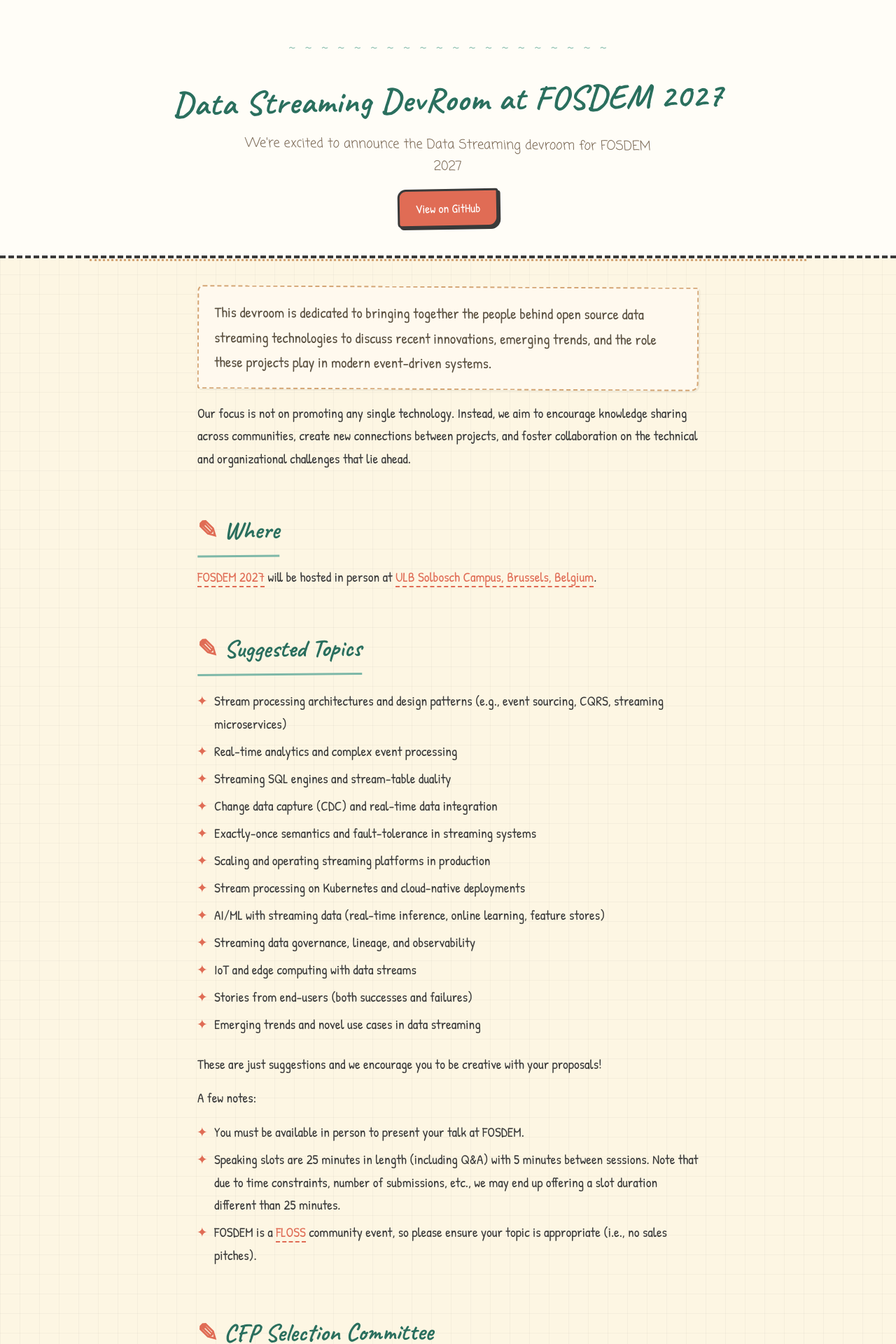
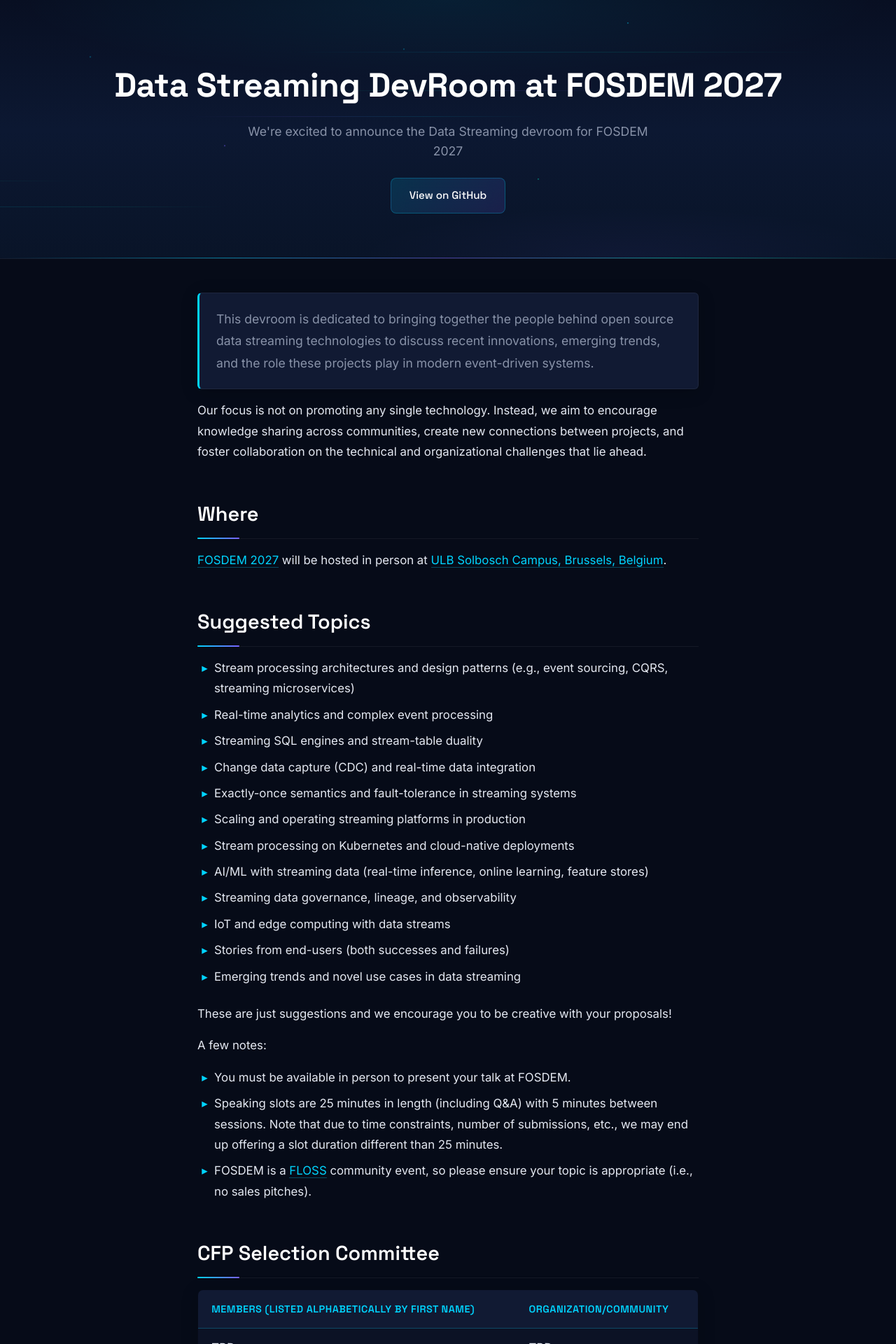
Before and after one commit to Naros/fosdem-data-streaming.github.io, a Jekyll site: the page built from index.md, in a window 1280 px wide. Shown: the top 1920 px of the page at 70% size. Built offline with Jekyll 4.4.1, drawn with Linux system fonts in a browser that asks for light colours.

Commit message:
change theme

```diff
--- a/_layouts/default.html
+++ b/_layouts/default.html
@@ -5,7 +5,7 @@
 
 {% seo %}
     <meta name="viewport" content="width=device-width, initial-scale=1">
-    <meta name="theme-color" content="#fdf6e3">
+    <meta name="theme-color" content="#060b18">
     <meta name="apple-mobile-web-app-status-bar-style" content="black-translucent">
     <link rel="stylesheet" href="{{ '/assets/css/style.css?v=' | append: site.github.build_revision | relative_url }}">
     {% include head-custom.html %}
@@ -14,6 +14,23 @@
     <a id="skip-to-content" href="#content">Skip to the content.</a>
 
     <header class="page-header" role="banner">
+      <div class="stream-lines">
+        <div class="line"></div>
+        <div class="line"></div>
+        <div class="line"></div>
+        <div class="line"></div>
+        <div class="line"></div>
+      </div>
+      <div class="particles">
+        <div class="dot"></div>
+        <div class="dot"></div>
+        <div class="dot"></div>
+        <div class="dot"></div>
+        <div class="dot"></div>
+        <div class="dot"></div>
+        <div class="dot"></div>
+        <div class="dot"></div>
+      </div>
       <h1 class="project-name">{{ page.title | default: site.title | default: site.github.repository_name }}</h1>
       <h2 class="project-tagline">{{ page.description | default: site.description | default: site.github.project_tagline }}</h2>
       {% if site.github.is_project_page %}
--- a/assets/css/style.css
+++ b/assets/css/style.css
@@ -1,4 +1,4 @@
-@import url('https://fonts.googleapis.com/css2?family=Caveat:wght@400;600;700&family=Patrick+Hand&family=Coming+Soon&display=swap');
+@import url('https://fonts.googleapis.com/css2?family=Space+Grotesk:wght@400;500;600;700&family=Inter:wght@400;500;600&family=JetBrains+Mono:wght@400;500&display=swap');
 
 * {
   margin: 0;
@@ -6,29 +6,40 @@
   box-sizing: border-box;
 }
 
+:root {
+  --bg-deep: #060b18;
+  --bg-surface: #0c1225;
+  --bg-card: #111a33;
+  --accent-cyan: #00d4ff;
+  --accent-teal: #00e5c3;
+  --accent-purple: #7b61ff;
+  --accent-glow: rgba(0, 212, 255, 0.15);
+  --text-primary: #e4e8f1;
+  --text-secondary: #8892a8;
+  --text-muted: #5a6480;
+  --border-subtle: rgba(255, 255, 255, 0.06);
+  --border-accent: rgba(0, 212, 255, 0.25);
+}
+
 body {
-  font-family: 'Patrick Hand', cursive;
-  font-size: 1.2rem;
-  line-height: 1.7;
-  color: #3a3a3a;
-  background-color: #fdf6e3;
-  background-image:
-    linear-gradient(rgba(0,0,0,0.03) 1px, transparent 1px),
-    linear-gradient(90deg, rgba(0,0,0,0.03) 1px, transparent 1px);
-  background-size: 28px 28px;
+  font-family: 'Inter', -apple-system, BlinkMacSystemFont, sans-serif;
+  font-size: 1.05rem;
+  line-height: 1.75;
+  color: var(--text-primary);
+  background-color: var(--bg-deep);
   min-height: 100vh;
 }
 
 a {
-  color: #e06c55;
+  color: var(--accent-cyan);
   text-decoration: none;
-  border-bottom: 2px dashed #e06c55;
-  transition: color 0.2s;
+  border-bottom: 1px solid rgba(0, 212, 255, 0.3);
+  transition: color 0.2s, border-color 0.2s;
 }
 
 a:hover {
-  color: #c0392b;
-  border-bottom-style: solid;
+  color: #fff;
+  border-bottom-color: var(--accent-cyan);
 }
 
 #skip-to-content {
@@ -39,77 +50,186 @@ a:hover {
 /* ── Header ── */
 
 .page-header {
+  position: relative;
   text-align: center;
-  padding: 3rem 1.5rem 2.5rem;
-  background-color: #fffdf7;
-  border-bottom: 4px solid #3a3a3a;
-  border-bottom-style: dashed;
-  position: relative;
+  padding: 5rem 2rem 4rem;
+  background: linear-gradient(180deg, #080f22 0%, #0c1832 50%, #091428 100%);
+  overflow: hidden;
+  border-bottom: 1px solid var(--border-subtle);
 }
 
 .page-header::before {
-  content: '~ ~ ~ ~ ~ ~ ~ ~ ~ ~ ~ ~ ~ ~ ~ ~ ~ ~ ~ ~';
-  display: block;
-  font-family: 'Caveat', cursive;
-  font-size: 1.4rem;
-  color: #7eb8a8;
-  letter-spacing: 4px;
-  margin-bottom: 1rem;
+  content: '';
+  position: absolute;
+  inset: 0;
+  background:
+    radial-gradient(ellipse 80% 50% at 50% 0%, rgba(0, 212, 255, 0.08) 0%, transparent 60%),
+    radial-gradient(ellipse 60% 40% at 70% 100%, rgba(123, 97, 255, 0.06) 0%, transparent 50%);
+  pointer-events: none;
 }
 
 .page-header::after {
   content: '';
   position: absolute;
-  bottom: -8px;
-  left: 10%;
-  right: 10%;
-  height: 4px;
-  border-bottom: 3px dotted #d4a574;
+  bottom: 0;
+  left: 0;
+  right: 0;
+  height: 1px;
+  background: linear-gradient(90deg, transparent, var(--accent-cyan), var(--accent-purple), var(--accent-teal), transparent);
+  opacity: 0.5;
+}
+
+/* Animated flowing streams in header */
+
+.stream-lines {
+  position: absolute;
+  inset: 0;
+  overflow: hidden;
+  pointer-events: none;
+  opacity: 0.12;
+}
+
+.stream-lines .line {
+  position: absolute;
+  height: 1px;
+  background: linear-gradient(90deg, transparent, var(--accent-cyan), var(--accent-teal), transparent);
+  animation: streamFlow linear infinite;
+}
+
+.stream-lines .line:nth-child(1) {
+  top: 20%;
+  width: 60%;
+  left: -60%;
+  animation-duration: 8s;
+  animation-delay: 0s;
+}
+
+.stream-lines .line:nth-child(2) {
+  top: 45%;
+  width: 40%;
+  left: -40%;
+  animation-duration: 6s;
+  animation-delay: 2s;
+  background: linear-gradient(90deg, transparent, var(--accent-purple), var(--accent-cyan), transparent);
+}
+
+.stream-lines .line:nth-child(3) {
+  top: 70%;
+  width: 50%;
+  left: -50%;
+  animation-duration: 10s;
+  animation-delay: 4s;
+}
+
+.stream-lines .line:nth-child(4) {
+  top: 35%;
+  width: 35%;
+  left: -35%;
+  animation-duration: 7s;
+  animation-delay: 1s;
+  background: linear-gradient(90deg, transparent, var(--accent-teal), var(--accent-purple), transparent);
+}
+
+.stream-lines .line:nth-child(5) {
+  top: 80%;
+  width: 45%;
+  left: -45%;
+  animation-duration: 9s;
+  animation-delay: 3s;
+}
+
+@keyframes streamFlow {
+  0% { transform: translateX(0); }
+  100% { transform: translateX(calc(100vw + 100%)); }
+}
+
+/* Floating data particles */
+
+.particles {
+  position: absolute;
+  inset: 0;
+  pointer-events: none;
+  overflow: hidden;
+}
+
+.particles .dot {
+  position: absolute;
+  width: 2px;
+  height: 2px;
+  border-radius: 50%;
+  background: var(--accent-cyan);
+  opacity: 0;
+  animation: particleDrift linear infinite;
+}
+
+.particles .dot:nth-child(1)  { left: 10%; top: 30%; animation-duration: 12s; animation-delay: 0s; }
+.particles .dot:nth-child(2)  { left: 25%; top: 60%; animation-duration: 15s; animation-delay: 2s; background: var(--accent-purple); }
+.particles .dot:nth-child(3)  { left: 45%; top: 20%; animation-duration: 10s; animation-delay: 4s; }
+.particles .dot:nth-child(4)  { left: 60%; top: 75%; animation-duration: 13s; animation-delay: 1s; background: var(--accent-teal); }
+.particles .dot:nth-child(5)  { left: 80%; top: 40%; animation-duration: 11s; animation-delay: 3s; }
+.particles .dot:nth-child(6)  { left: 15%; top: 80%; animation-duration: 14s; animation-delay: 5s; background: var(--accent-purple); }
+.particles .dot:nth-child(7)  { left: 70%; top: 15%; animation-duration: 9s;  animation-delay: 2s; }
+.particles .dot:nth-child(8)  { left: 90%; top: 55%; animation-duration: 16s; animation-delay: 6s; background: var(--accent-teal); }
+
+@keyframes particleDrift {
+  0%   { opacity: 0; transform: translateY(0) scale(1); }
+  10%  { opacity: 0.6; }
+  90%  { opacity: 0.6; }
+  100% { opacity: 0; transform: translateY(-80px) scale(0.5); }
 }
 
 .project-name {
-  font-family: 'Caveat', cursive;
+  font-family: 'Space Grotesk', sans-serif;
   font-size: 3rem;
   font-weight: 700;
-  color: #2a6f5e;
-  margin-bottom: 0.5rem;
-  letter-spacing: 1px;
-  transform: rotate(-1deg);
+  color: #fff;
+  margin-bottom: 0.6rem;
+  letter-spacing: -0.5px;
+  position: relative;
   display: inline-block;
 }
 
+.project-name .stream-icon {
+  display: inline-block;
+  margin-right: 0.3rem;
+  color: var(--accent-cyan);
+  font-size: 2.5rem;
+  vertical-align: middle;
+}
+
 .project-tagline {
-  font-family: 'Coming Soon', cursive;
-  font-size: 1.15rem;
+  font-family: 'Inter', sans-serif;
+  font-size: 1.1rem;
   font-weight: 400;
-  color: #7a6855;
+  color: var(--text-secondary);
   max-width: 600px;
   margin: 0 auto;
-  transform: rotate(0.5deg);
+  line-height: 1.6;
 }
 
 .btn {
   display: inline-block;
-  margin: 1rem 0.5rem 0;
-  padding: 0.6rem 1.4rem;
-  font-family: 'Patrick Hand', cursive;
-  font-size: 1.1rem;
+  margin: 1.5rem 0.5rem 0;
+  padding: 0.7rem 1.6rem;
+  font-family: 'Space Grotesk', sans-serif;
+  font-size: 0.95rem;
+  font-weight: 500;
   color: #fff;
-  background-color: #e06c55;
-  border: 3px solid #3a3a3a;
-  border-radius: 12px 4px 14px 6px;
+  background: linear-gradient(135deg, rgba(0, 212, 255, 0.15), rgba(123, 97, 255, 0.15));
+  border: 1px solid var(--border-accent);
+  border-radius: 8px;
   cursor: pointer;
   text-decoration: none;
-  border-bottom: 3px solid #3a3a3a;
-  transform: rotate(-1deg);
-  transition: transform 0.15s, background-color 0.2s;
-  box-shadow: 3px 3px 0 #3a3a3a;
+  border-bottom: 1px solid var(--border-accent);
+  transition: all 0.25s;
+  backdrop-filter: blur(10px);
 }
 
 .btn:hover {
-  transform: rotate(1deg) scale(1.05);
-  background-color: #c0392b;
+  background: linear-gradient(135deg, rgba(0, 212, 255, 0.25), rgba(123, 97, 255, 0.25));
+  border-color: var(--accent-cyan);
   color: #fff;
+  box-shadow: 0 0 20px rgba(0, 212, 255, 0.15);
 }
 
 /* ── Main Content ── */
@@ -117,41 +237,54 @@ a:hover {
 .main-content {
   max-width: 780px;
   margin: 0 auto;
-  padding: 2.5rem 2rem 4rem;
+  padding: 3rem 2rem 4rem;
 }
 
 .main-content h2 {
-  font-family: 'Caveat', cursive;
-  font-size: 2.2rem;
-  color: #2a6f5e;
-  margin: 2.5rem 0 0.8rem;
-  padding-bottom: 0.3rem;
-  border-bottom: 3px solid #7eb8a8;
-  border-bottom-style: wavy;
-  display: inline-block;
-  transform: rotate(-0.5deg);
+  font-family: 'Space Grotesk', sans-serif;
+  font-size: 1.8rem;
+  font-weight: 600;
+  color: #fff;
+  margin: 3rem 0 1rem;
+  padding-bottom: 0.6rem;
+  border-bottom: 1px solid var(--border-subtle);
+  position: relative;
+}
+
+.main-content h2::after {
+  content: '';
+  position: absolute;
+  bottom: -1px;
+  left: 0;
+  width: 60px;
+  height: 2px;
+  background: linear-gradient(90deg, var(--accent-cyan), var(--accent-purple));
+  border-radius: 1px;
 }
 
 .main-content h3 {
-  font-family: 'Caveat', cursive;
-  font-size: 1.7rem;
-  color: #d4a574;
+  font-family: 'Space Grotesk', sans-serif;
+  font-size: 1.35rem;
+  font-weight: 500;
+  color: var(--accent-teal);
   margin: 2rem 0 0.5rem;
 }
 
 .main-content p {
   margin-bottom: 1rem;
+  color: var(--text-primary);
 }
 
 .main-content > p:first-of-type {
-  font-size: 1.3rem;
-  color: #5a5040;
-  background: #fff9ee;
-  border: 2px dashed #d4a574;
-  border-radius: 8px 2px 10px 4px;
-  padding: 1.2rem 1.4rem;
-  transform: rotate(0.3deg);
-  box-shadow: 2px 2px 0 rgba(0,0,0,0.05);
+  font-size: 1.1rem;
+  line-height: 1.8;
+  color: var(--text-secondary);
+  background: var(--bg-card);
+  border: 1px solid var(--border-subtle);
+  border-left: 3px solid var(--accent-cyan);
+  border-radius: 6px;
+  padding: 1.3rem 1.5rem;
+  box-shadow: 0 4px 24px rgba(0, 0, 0, 0.2);
 }
 
 /* ── Lists ── */
@@ -162,109 +295,126 @@ a:hover {
 }
 
 .main-content li {
-  margin-bottom: 0.4rem;
+  margin-bottom: 0.5rem;
   padding-left: 0.3rem;
+  color: var(--text-primary);
 }
 
 .main-content ul li::marker {
-  content: '✦ ';
-  color: #e06c55;
+  content: '▸ ';
+  color: var(--accent-cyan);
 }
 
 /* ── Table ── */
 
 .main-content table {
   width: 100%;
-  border-collapse: separate;
-  border-spacing: 0;
+  border-collapse: collapse;
   margin: 1rem 0 2rem;
-  border: 3px solid #3a3a3a;
-  border-radius: 10px 4px 12px 6px;
+  border: 1px solid var(--border-subtle);
+  border-radius: 8px;
   overflow: hidden;
-  box-shadow: 4px 4px 0 rgba(0,0,0,0.08);
-  transform: rotate(-0.3deg);
+  box-shadow: 0 4px 24px rgba(0, 0, 0, 0.2);
 }
 
 .main-content th {
-  font-family: 'Caveat', cursive;
-  font-size: 1.4rem;
-  background-color: #7eb8a8;
-  color: #fff;
-  padding: 0.7rem 1rem;
+  font-family: 'Space Grotesk', sans-serif;
+  font-size: 0.9rem;
+  font-weight: 600;
+  text-transform: uppercase;
+  letter-spacing: 0.5px;
+  background-color: var(--bg-card);
+  color: var(--accent-cyan);
+  padding: 0.9rem 1.2rem;
   text-align: left;
-  border-bottom: 3px solid #3a3a3a;
+  border-bottom: 1px solid var(--border-accent);
 }
 
 .main-content td {
-  padding: 0.6rem 1rem;
-  border-bottom: 1px dashed #c5b8a5;
-  background-color: #fffdf7;
+  padding: 0.8rem 1.2rem;
+  border-bottom: 1px solid var(--border-subtle);
+  background-color: var(--bg-surface);
+  color: var(--text-primary);
 }
 
 .main-content tr:last-child td {
   border-bottom: none;
 }
 
+.main-content tr:hover td {
+  background-color: rgba(0, 212, 255, 0.03);
+}
+
 /* ── Emphasis & strong ── */
 
 .main-content em {
-  color: #7a6855;
+  color: var(--text-secondary);
   font-style: italic;
 }
 
 .main-content strong {
-  color: #2a6f5e;
+  color: #fff;
   font-weight: 600;
 }
 
-/* ── Blockquote (notebook margin note) ── */
+/* ── Blockquote ── */
 
 .main-content blockquote {
   margin: 1.5rem 0;
-  padding: 1rem 1.2rem;
-  border-left: 5px solid #e06c55;
-  background: #fff5f2;
-  border-radius: 0 8px 8px 0;
-  font-family: 'Coming Soon', cursive;
-  font-size: 1.05rem;
-  color: #6b5040;
-  transform: rotate(0.4deg);
+  padding: 1rem 1.4rem;
+  border-left: 3px solid var(--accent-purple);
+  background: rgba(123, 97, 255, 0.05);
+  border-radius: 0 6px 6px 0;
+  font-size: 1rem;
+  color: var(--text-secondary);
 }
 
 /* ── Code ── */
 
 .main-content code {
-  font-family: monospace;
-  background: #eee8d5;
-  padding: 0.15rem 0.4rem;
+  font-family: 'JetBrains Mono', monospace;
+  background: var(--bg-card);
+  padding: 0.15rem 0.45rem;
   border-radius: 4px;
-  font-size: 0.95rem;
+  font-size: 0.88rem;
+  color: var(--accent-teal);
+  border: 1px solid var(--border-subtle);
 }
 
 .main-content pre {
-  background: #eee8d5;
-  border: 2px solid #c5b8a5;
-  border-radius: 6px 2px 8px 4px;
-  padding: 1rem;
+  background: var(--bg-card);
+  border: 1px solid var(--border-subtle);
+  border-radius: 8px;
+  padding: 1.2rem;
   overflow-x: auto;
   margin: 1rem 0;
+}
+
+.main-content pre code {
+  border: none;
+  padding: 0;
+  background: none;
+  color: var(--text-primary);
 }
 
 /* ── Footer ── */
 
 .site-footer {
-  margin-top: 3rem;
+  margin-top: 4rem;
   padding-top: 1.5rem;
-  border-top: 3px dashed #c5b8a5;
+  border-top: 1px solid var(--border-subtle);
   text-align: center;
-  font-family: 'Coming Soon', cursive;
-  font-size: 0.95rem;
-  color: #9a8b78;
+  font-size: 0.9rem;
+  color: var(--text-muted);
 }
 
 .site-footer a {
-  color: #7eb8a8;
-  border-bottom-color: #7eb8a8;
+  color: var(--text-secondary);
+  border-bottom-color: rgba(136, 146, 168, 0.3);
+}
+
+.site-footer a:hover {
+  color: var(--accent-cyan);
 }
 
 .site-footer-owner,
@@ -273,29 +423,57 @@ a:hover {
   margin-bottom: 0.3rem;
 }
 
-/* ── Little doodle decorations ── */
+/* ── Section divider ── */
 
 .main-content h2::before {
-  content: '✎ ';
-  color: #e06c55;
+  content: '';
+}
+
+/* ── CTA link (last paragraph with link) ── */
+
+.main-content p > a:only-child {
+  display: inline-block;
+  margin: 0.5rem 0;
+  padding: 0.65rem 1.8rem;
+  font-family: 'Space Grotesk', sans-serif;
+  font-weight: 500;
+  font-size: 1rem;
+  color: #fff;
+  background: linear-gradient(135deg, var(--accent-cyan), var(--accent-purple));
+  border: none;
+  border-radius: 8px;
+  cursor: pointer;
+  text-decoration: none;
+  border-bottom: none;
+  transition: all 0.3s;
+  box-shadow: 0 4px 15px rgba(0, 212, 255, 0.2);
+}
+
+.main-content p > a:only-child:hover {
+  box-shadow: 0 6px 25px rgba(0, 212, 255, 0.35);
+  transform: translateY(-1px);
 }
 
 /* ── Responsive ── */
 
 @media (max-width: 600px) {
+  .page-header {
+    padding: 3.5rem 1.5rem 3rem;
+  }
+
   .project-name {
-    font-size: 2.2rem;
+    font-size: 2rem;
   }
 
   .project-tagline {
-    font-size: 1rem;
+    font-size: 0.95rem;
   }
 
   .main-content {
-    padding: 1.5rem 1rem 3rem;
+    padding: 2rem 1.2rem 3rem;
   }
 
   .main-content h2 {
-    font-size: 1.8rem;
+    font-size: 1.5rem;
   }
 }
```
